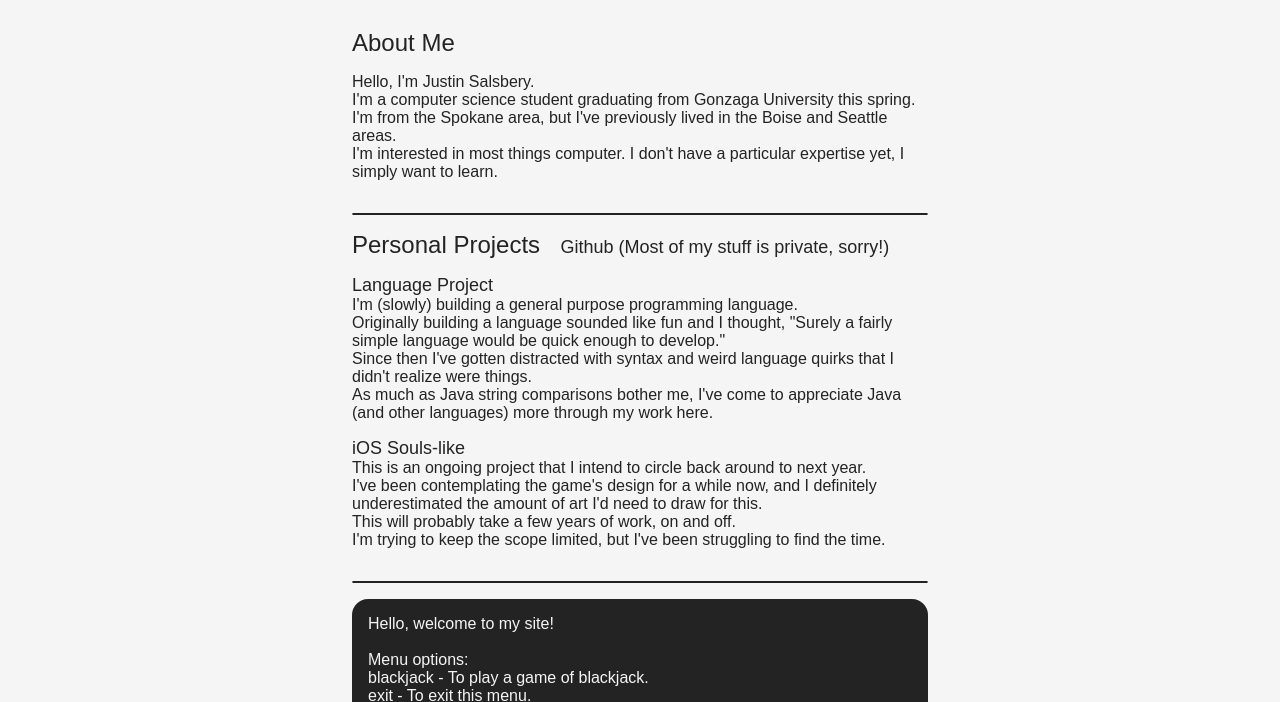
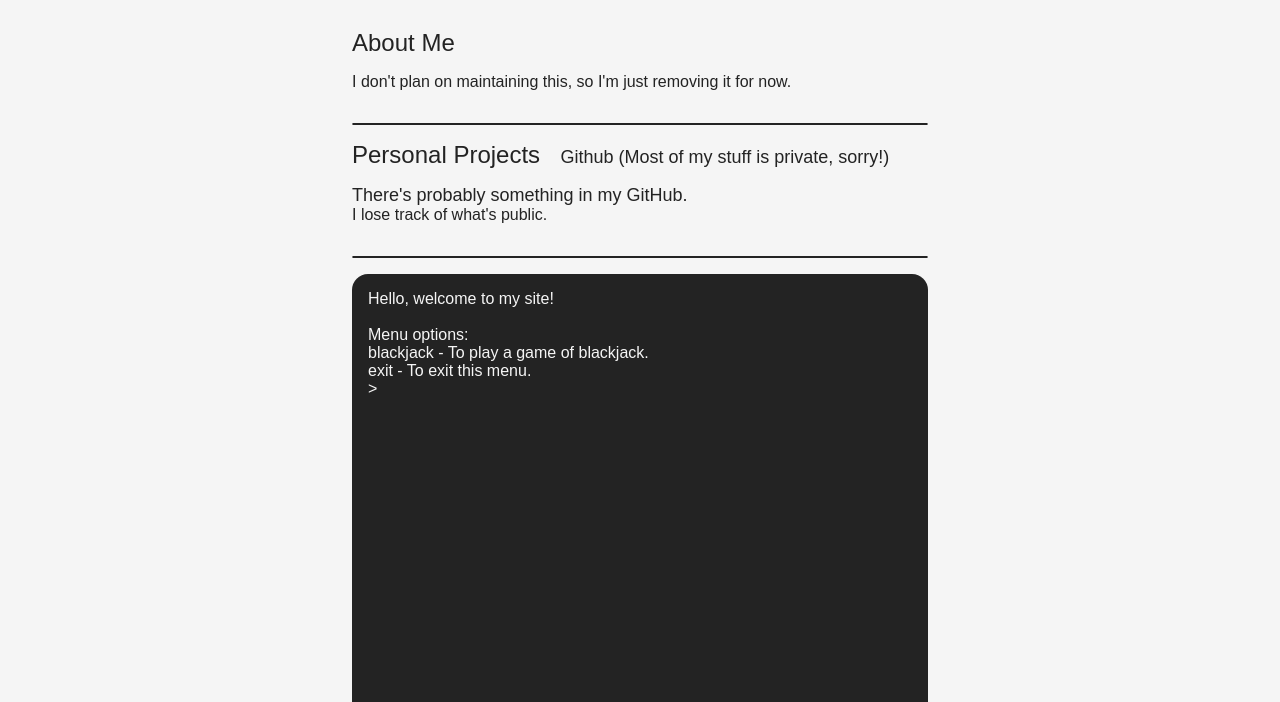
Before and after one commit to JustinSalsbery/personal-site, a plain HTML site: page index.html in a window 1280 px wide. Shown: the part 83-785 px from the top of the page. Drawn offline with Linux system fonts and the light colour scheme.

Commit message:
Removing out of date content.

```diff
--- a/index.html
+++ b/index.html
@@ -1,5 +1,5 @@
 <!-- Justin Salsbery
-     4-4-23 -->
+     5-2-24 -->
 
 <!DOCTYPE html>
 
@@ -30,19 +30,7 @@
          <h2>About Me</h2>
 
          <div class="block">
-               <p>
-                  Hello, I'm Justin Salsbery.
-               </p>
-               <p>
-                  I'm a computer science student graduating from Gonzaga University this spring.
-               </p>
-               <p>
-                  I'm from the Spokane area, but I've previously lived in the Boise and Seattle areas.
-               </p>
-               <p>
-                  I'm interested in most things computer. I don't have a particular expertise yet,
-                  I simply want to learn.
-               </p>
+            I don't plan on maintaining this, so I'm just removing it for now.
          </div>
 
       </div>
@@ -51,41 +39,13 @@
 
       <div id="content-personal-projects">
          <h2>Personal Projects</h2>
-            <h3 class="display-inline"><a href="https://github.com/JustinSalsbery">Github (Most of my stuff is private, sorry!)</a></h3>
+         <h3 class="display-inline"><a href="https://github.com/JustinSalsbery">Github (Most of my stuff is private,
+               sorry!)</a></h3>
 
          <div class="block">
-               <h3>Language Project</h3>
+            <h3>There's probably something in my GitHub.</h3>
             <p>
-                  I'm (slowly) building a general purpose programming language.
-               </p>
-               <p>
-                  Originally building a language sounded like fun and I thought,
-                  "Surely a fairly simple language would be quick enough to develop."
-               </p>
-               <p>
-                  Since then I've gotten distracted with syntax and weird language quirks
-                  that I didn't realize were things.
-               </p>
-               <p>
-                  As much as Java string comparisons bother me, I've come to appreciate Java (and other languages)
-                  more through my work here.
-               </p>
-            </div>
-
-            <div class="block">
-               <h3>iOS Souls-like</h3>
-               <p>
-                  This is an ongoing project that I intend to circle back around to next year.
-               </p>
-               <p>
-                  I've been contemplating the game's design for a while now, and I definitely
-                  underestimated the amount of art I'd need to draw for this.
-               </p>
-               <p>
-                  This will probably take a few years of work, on and off.
-               </p>
-               <p>
-                  I'm trying to keep the scope limited, but I've been struggling to find the time.
+               I lose track of what's public.
             </p>
          </div>
 
```
Lines whose indentation alone changed are shown as unchanged.
